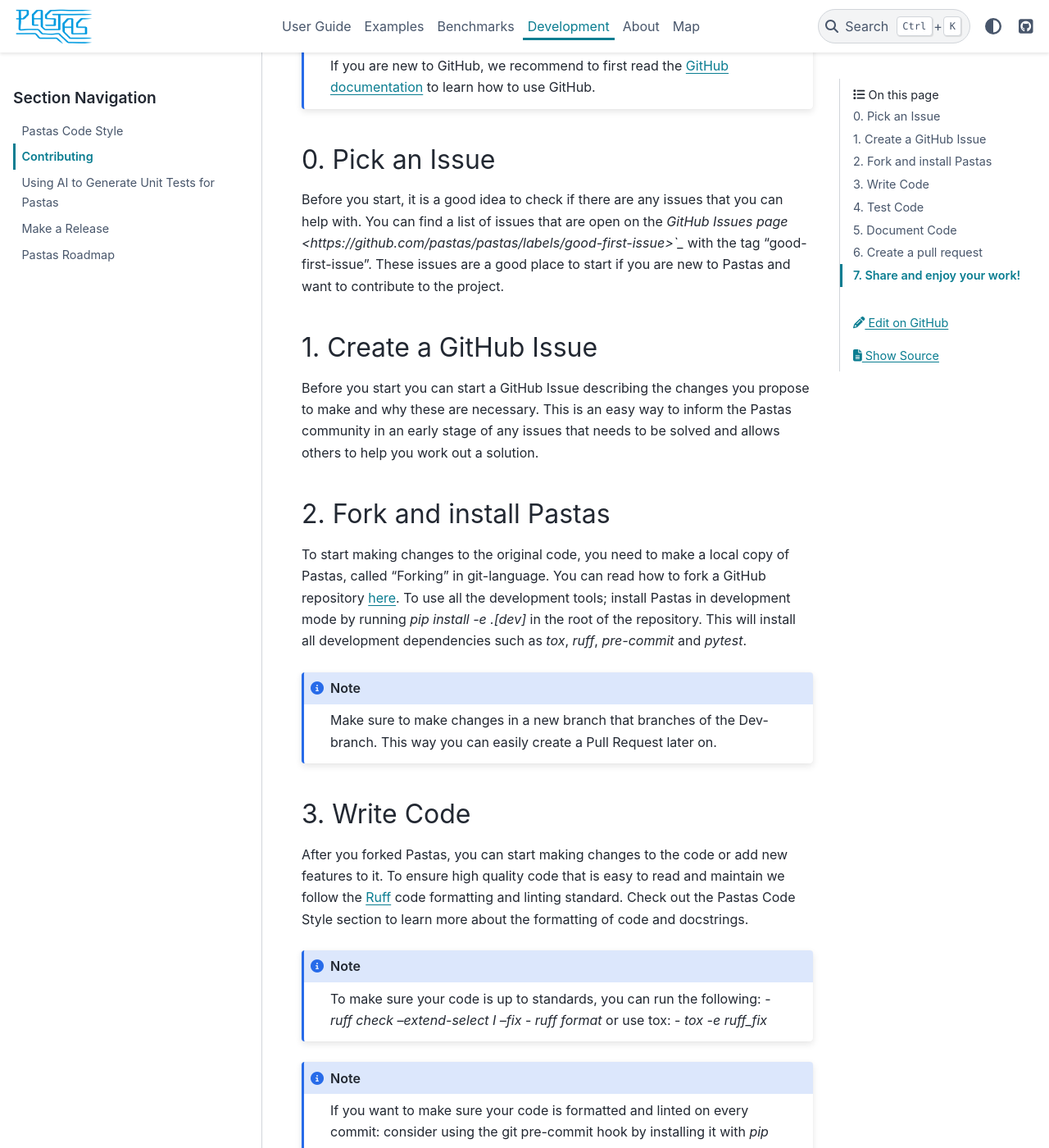
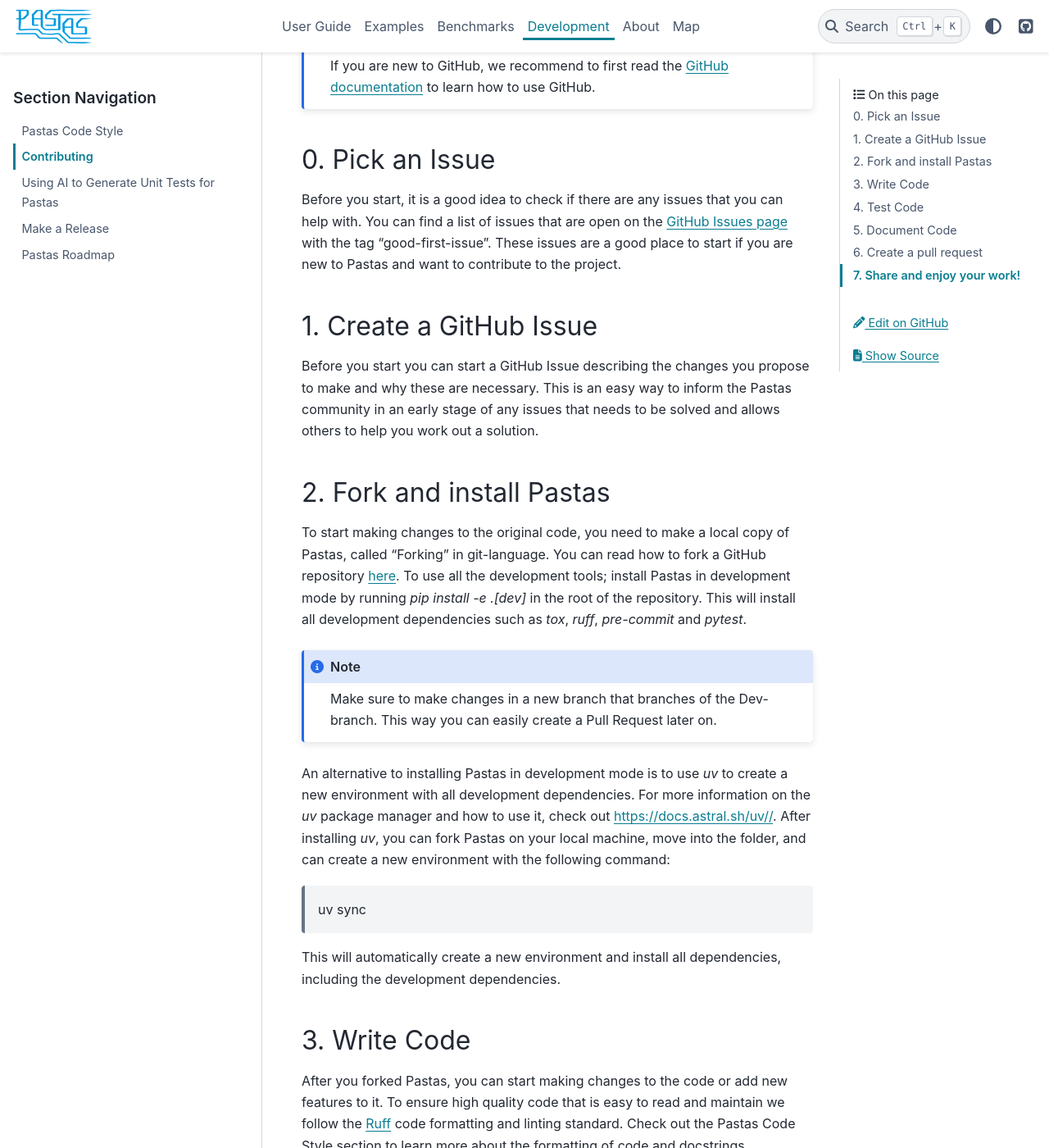
Before and after one commit to pastas/pastas, a Sphinx documentation site: the page built from doc/developers/contributing.rst, in a window 1280 px wide and 1400 px high, scrolled down 345 px. Shown: the whole window at 82% size. Built offline with Sphinx 7.4.7 and the PyData theme 0.15.4, drawn with Linux system fonts in a browser that asks for light colours; pages that are not in the unit, such as notebooks, are missing from menus.

Commit message:
Update contributing.rst

```diff
--- a/doc/developers/contributing.rst
+++ b/doc/developers/contributing.rst
@@ -16,7 +16,7 @@ to commit code changes to GitHub open source projects. Let's start!
 ----------------
 Before you start, it is a good idea to check if there are any issues that you
 can help with. You can find a list of issues that are open on the `GitHub
-Issues page <https://github.com/pastas/pastas/labels/good-first-issue>`_` with
+Issues page <https://github.com/pastas/pastas/labels/good-first-issue>`_ with
 the tag "good-first-issue". These issues are a good place to start if you are
 new to Pastas and want to contribute to the project.
 
@@ -40,6 +40,17 @@ development dependencies such as `tox`, `ruff`, `pre-commit` and `pytest`.
 .. note::
     Make sure to make changes in a new branch that branches
     of the Dev-branch. This way you can easily create a Pull Request later on.
+
+An alternative to installing Pastas in development mode is to use `uv` to create a new
+environment with all development dependencies. For more information on the `uv` package
+manager and how to use it, check out https://docs.astral.sh/uv//. After installing
+`uv`, you can fork Pastas on your local machine, move into the folder, and can create a
+new environment with the following command:
+
+    uv sync
+
+This will automatically create a new environment and install all dependencies,
+including the development dependencies.
 
 3. Write Code
 -------------
```
